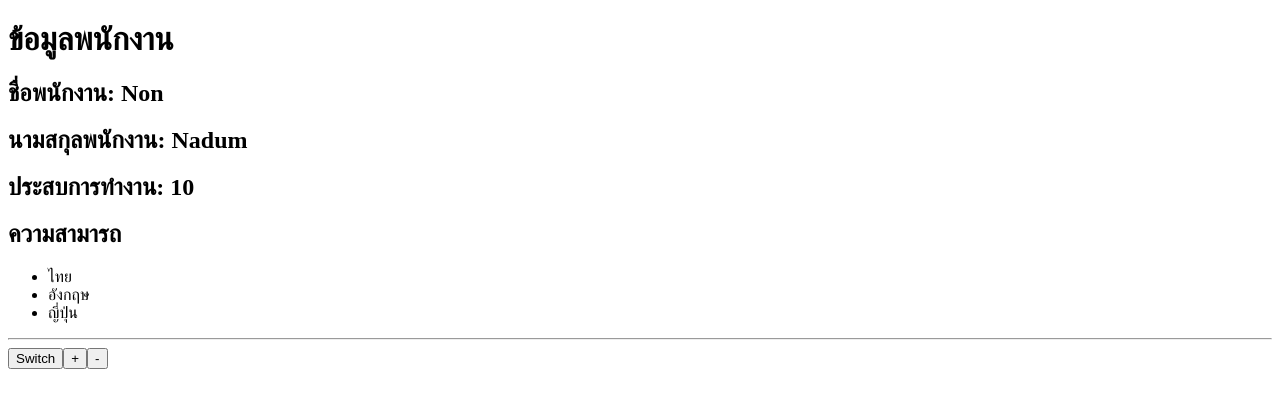
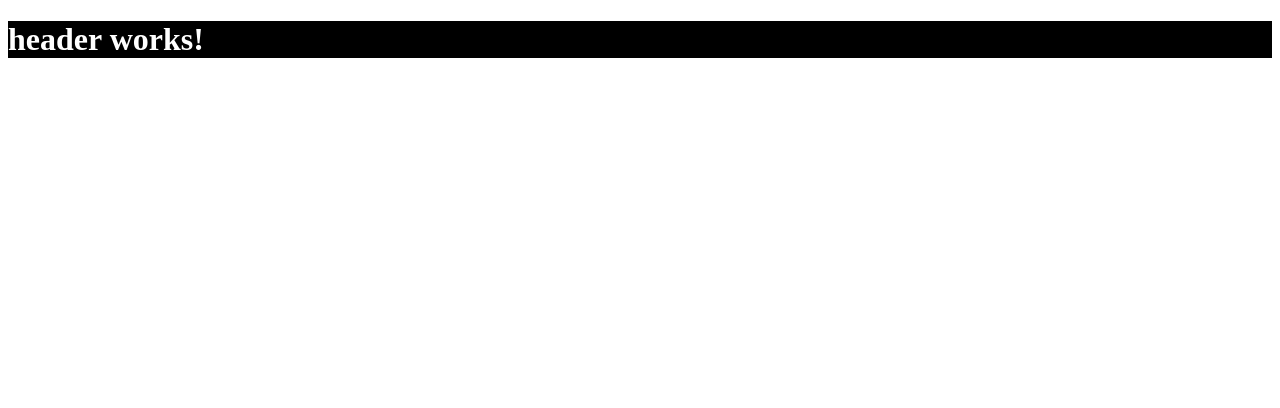
Before and after one commit to Bryan047/Angular-learning, an Angular app: page / in a window 1280 px wide. Shown: the top 408 px of the page. Built offline with nearby package versions, Linux system fonts and the light colour scheme.

Commit message:
components

```diff
--- a/src/app/app.html
+++ b/src/app/app.html
@@ -1,16 +1 @@
-<div>
-    <h1>ข้อมูลพนักงาน</h1>
-    <h2>ชื่อพนักงาน: {{fname()}}</h2>
-    <h2>นามสกุลพนักงาน: {{lname()}}</h2>
-    <h2>ประสบการทำงาน: {{exp()}}</h2>
-    <h2>ความสามารถ</h2>
-    <ul>
-    @for (item of skill(); track $index) {
-        <li>{{item}}</li>
-    }
-    </ul>
-    <hr>
-    <button (click)="change()">Switch</button>
-    <button (click)="increment()">+</button>
-    <button (click)="decrement()">-</button>
-</div>
+<app-header></app-header>
--- a/src/app/app.ts
+++ b/src/app/app.ts
@@ -1,12 +1,13 @@
-import { Component, signal } from '@angular/core';
+import { Component, signal, computed } from '@angular/core';
 import { FormsModule } from '@angular/forms';
 import { RouterOutlet } from '@angular/router';
 import { LowerCasePipe, NgClass , NgStyle} from '@angular/common';
 import { UpperCasePipe ,CurrencyPipe, DatePipe} from '@angular/common';
+import { Header } from './header/header';
 
 @Component({
   selector: 'app-root',
-  imports: [UpperCasePipe, LowerCasePipe, DatePipe, CurrencyPipe],
+  imports: [Header],
   templateUrl: './app.html',
   styleUrl: './app.css'
 })
@@ -116,22 +117,47 @@ export class App {
 
     //     <button (click)="clearData()">ล้างข้อมูล</button>
 
-// ==============signal=================
- fname=signal<string>("Non")
- lname=signal<string>("Nadum")
- exp=signal<number>(10)
- skill=signal<string[]>(["ไทย","อังกฤษ","ญี่ปุ่น"])
+// ==============signal and computed signal=================
+//  fname=signal<string>("Non")
+//  lname=signal<string>("Nadum")
+//  exp=signal<number>(10)
+//  skill=signal<string[]>(["ไทย","อังกฤษ","ญี่ปุ่น"])
 
- change(){
-    this.fname.set("นนท์")
-    this.lname.set("นะดำ")
-    this.skill.set(["Thai","english","japanese"])
- }
- increment(){
-    this.exp.update((value)=>value+1)
- }
- decrement(){
-    this.exp.update((value)=>value-1)
- }
+//   fullName = computed(()=>{
+//     return this.fname() + this.lname()
+//   })
+
+//   doubleExp = computed(()=>this.exp()*2)
+
+//  change(){
+//     this.fname.set("นนท์")
+//     this.lname.set("นะดำ")
+//     this.skill.set(["Thai","english","japanese"])
+//  }
+//  increment(){
+//     this.exp.update((value)=>value+1)
+//  }
+//  decrement(){
+//     this.exp.update((value)=>value-1)
+//  }
+// <div>
+//     <h1>ข้อมูลพนักงาน</h1>
+//     <h2>ชื่อพนักงาน: {{fullName()}}</h2>
+//     <h2>ประสบการทำงาน: {{exp()}}</h2>
+//     <h2>ประสบการทำงานx2: {{doubleExp()}}</h2>
+//     <h2>ความสามารถ</h2>
+//     <ul>
+//     @for (item of skill(); track $index) {
+//         <li>{{item}}</li>
+//     }
+//     </ul>
+//     <hr>
+//     <button (click)="change()">Switch</button>
+//     <button (click)="increment()">+</button>
+//     <button (click)="decrement()">-</button>
+// </div>
+
+// ============== components =================
+
 
 }
--- /dev/null
+++ b/src/app/header/header.css
@@ -0,0 +1,4 @@
+h1{
+    background: black;
+    color: white;
+}
--- /dev/null
+++ b/src/app/header/header.html
@@ -0,0 +1 @@
+<h1>header works!</h1>
--- /dev/null
+++ b/src/app/header/header.ts
@@ -0,0 +1,11 @@
+import { Component } from '@angular/core';
+
+@Component({
+  selector: 'app-header',
+  imports: [],
+  templateUrl: './header.html',
+  styleUrl: './header.css'
+})
+export class Header {
+
+}
```
Also changed, not shown: 1 other file (tests, documents, lock files or other folders).
